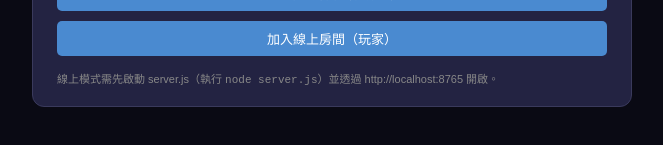
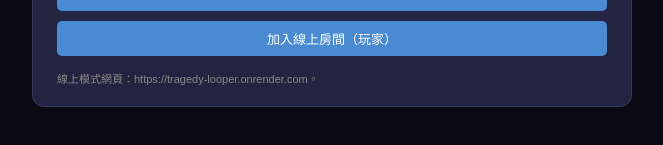
Before and after one commit to darkblack0828/Tragedy_Looper, a website: page game.html in a window 1280 px wide. Shown: the part 427-572 px from the top of the page, without its empty margins (308-971 px from the left). Drawn offline with Linux system fonts and the light colour scheme.

Commit message:
Update game.html

```diff
--- a/game.html
+++ b/game.html
@@ -2765,7 +2765,7 @@ function renderModeChoice() {
           <button class="confirm" onclick="chooseOnlineJoin()">加入線上房間（玩家）</button>
         </div>
         <div style="font-size:11px; color:#888; margin-top:14px;">
-          線上模式需先啟動 server.js（執行 <code>node server.js</code>）並透過 http://localhost:8765 開啟。
+          線上模式網頁：https://tragedy-looper.onrender.com。
         </div>
       </div>
     </div>`;
```
